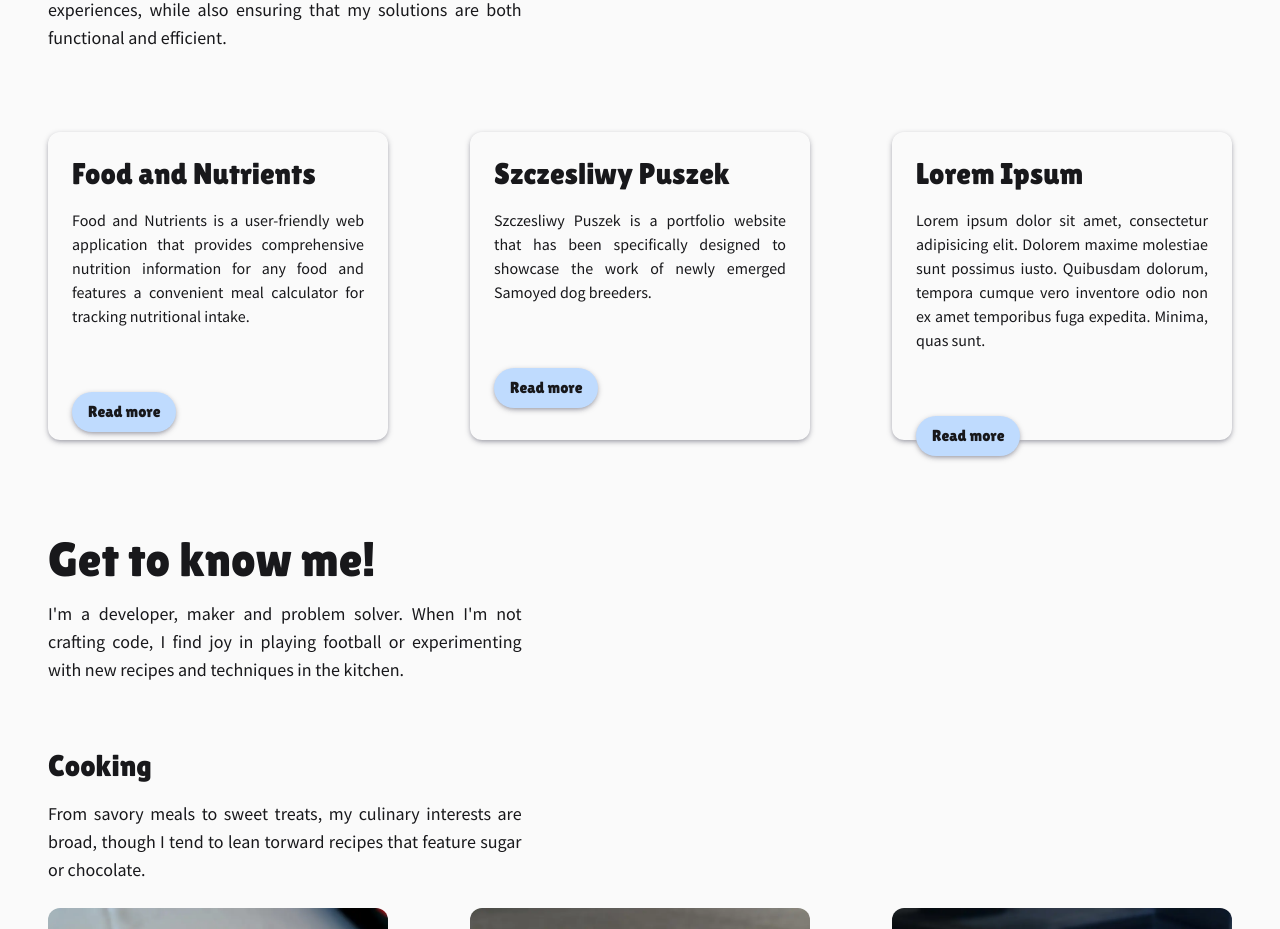
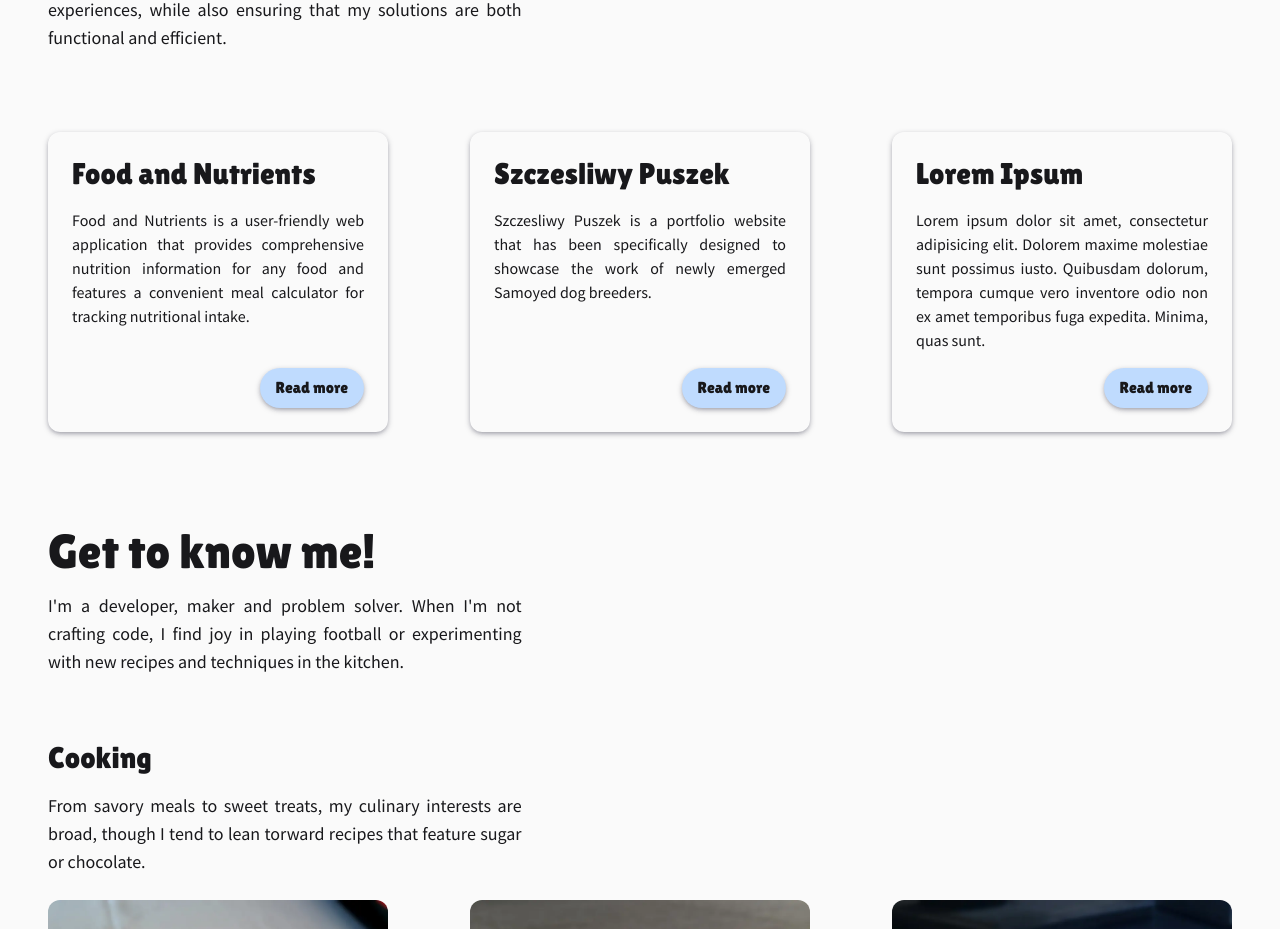
Before and after one commit to fczajka/portfolio, a Next.js app: page / in a window 1280 px wide. Shown: the part 1180-2109 px from the top of the page. Built offline with nearby package versions, Linux system fonts and the light colour scheme.

Commit message:
Fix button styling in projects cards

```diff
--- a/components/MyWork/Project.tsx
+++ b/components/MyWork/Project.tsx
@@ -26,21 +26,24 @@ export default function Project({
         <>
             <div
                 ref={containerRef}
-                className={`relative basis-1/3 max-w-sm mx-auto my-6 px-6 py-6 shadow-custom shadow-zinc-400 rounded-xl opacity-0 transition-all hover:scale-105 hover:opacity-100 hover:[animation-fill-mode:backwards] ${
+                className={`flex flex-col basis-1/3 max-w-sm mx-auto my-6 px-6 py-6 shadow-custom shadow-zinc-400 rounded-xl opacity-0 transition-all hover:scale-105 hover:opacity-100 hover:[animation-fill-mode:backwards] ${
                     isVisible ? "animate-show-down-up" : ""
                 } ${animationDelay} motion-reduce:animate-none motion-reduce:opacity-100 motion-reduce:transition-none lg:m-0 lg:max-w-[300px] xl:max-w-[340px]`}
             >
+                <div className="basis-3/4">
                     <h3 className={`${lilitaOne.variable} font-lilita-one`}>
                         {name}
                     </h3>
-                <p className="text-justify my-4 mb-16">{shortDesc}</p>
+                    <p className="text-justify my-4">{shortDesc}</p>
+                </div>
+                <div className="basis-1/4 flex justify-end items-end">
                     <Button
                         text={buttonInfo.text}
                         callback={() => setIsOpen(!isOpen)}
                         aria={`Check details of ${name}`}
                         type={buttonInfo.type}
-                    style={buttonInfo.style}
                     />
+                </div>
             </div>
             {isOpen ? (
                 <ProjectDetails
--- a/public/content.ts
+++ b/public/content.ts
@@ -120,7 +120,6 @@ export const myWork = {
                 text: "Read more",
                 aria: "Check the details of Food and Nutrients",
                 type: "button",
-                style: "absolute right-6 bottom-6",
             },
         },
         {
@@ -155,9 +154,8 @@ export const myWork = {
             ],
             buttonInfo: {
                 text: "Read more",
-                aria: "Check the details of Food and Nutrients",
+                aria: "Check the details of Szczesliwy Puszek",
                 type: "button",
-                style: "absolute right-6 bottom-6",
             },
         },
         {
@@ -179,7 +177,6 @@ export const myWork = {
                 text: "Read more",
                 aria: "Check the details of Food and Nutrients",
                 type: "button",
-                style: "absolute right-6 bottom-6",
             },
         },
     ],
--- a/public/types.ts
+++ b/public/types.ts
@@ -14,9 +14,9 @@ export type ProjectProps = {
     animationDelay: string;
     buttonInfo: {
         text: string;
-        aria: string;
+        aria?: string;
         type: string;
-        style: string;
+        style?: string;
     };
 };
 
```
Lines whose indentation alone changed are shown as unchanged.
